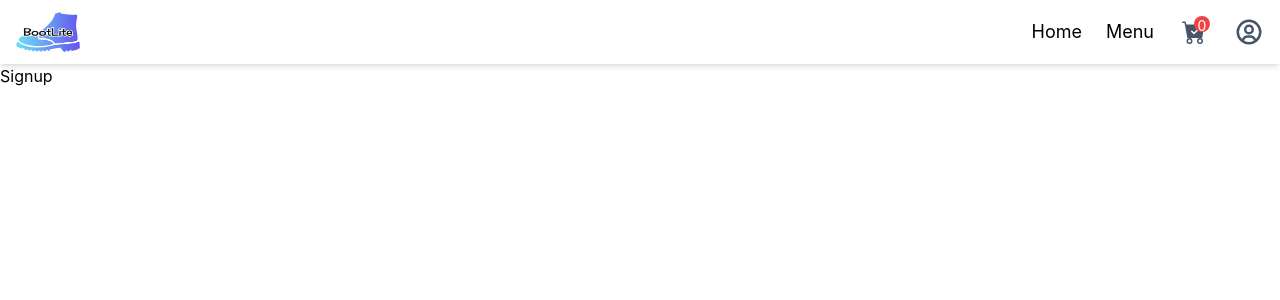
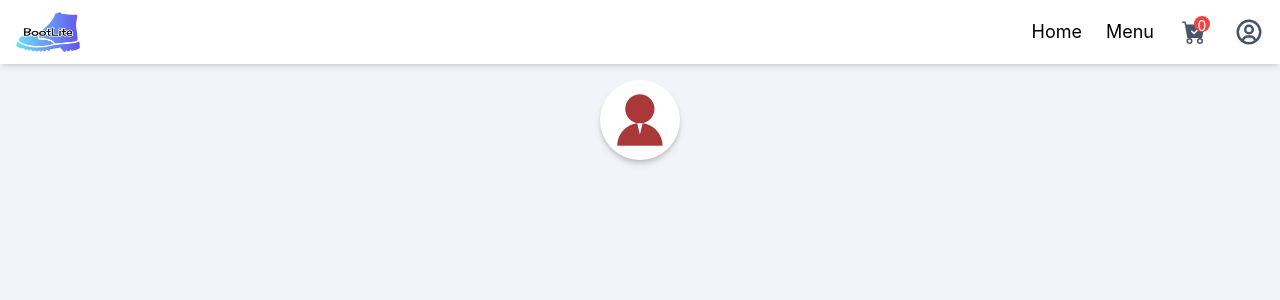
Before and after one commit to IT21239298/Boot-Lite, a React (Create React App) app in the folder frontend/: page /signup in a window 1280 px wide. Shown: the top 300 px of the page. Built offline with nearby package versions, Linux system fonts and the light colour scheme.

Commit message:
signup animation img

```diff
--- a/frontend/src/App.js
+++ b/frontend/src/App.js
@@ -5,7 +5,7 @@ function App() {
   return (
     <div>
       <Header />
-      <main className="pt-16">
+      <main className="pt-16 bg-slate-100 min-h-[calc(100vh)]">
         <Outlet />
       </main>
     </div>
--- a/frontend/src/component/Header.jsx
+++ b/frontend/src/component/Header.jsx
@@ -13,7 +13,7 @@ const Header = () => {
   };
 
   return (
-    <header className="fixed shadow-md w-full h-16 px-2 md:px-4 z-50">
+    <header className="fixed shadow-md w-full h-16 px-2 md:px-4 z-50 bg-white">
       {/* desktop */}
 
       <div className="flex items-center h-full justify-between">
--- a/frontend/src/page/Signup.jsx
+++ b/frontend/src/page/Signup.jsx
@@ -1,7 +1,18 @@
 import React from "react";
+import loginSignupImage from "../assest/login-animation.gif";
 
 const Signup = () => {
-  return <div>Signup</div>;
+  return (
+    <div>
+      <div className="p-3 md:p-4">
+        <div className="w-full max-w-sm bg-white m-auto"></div>
+        {/*<h1>Sign Up</h1>*/}
+        <div className="w-20 h-20 overflow-hidden rounded-full drop-shadow-md shadow-md m-auto relative ">
+          <img src={loginSignupImage} />
+        </div>
+      </div>
+    </div>
+  );
 };
 
 export default Signup;
```
Also changed, not shown: frontend/src/assest/login-animation.gif (added).
